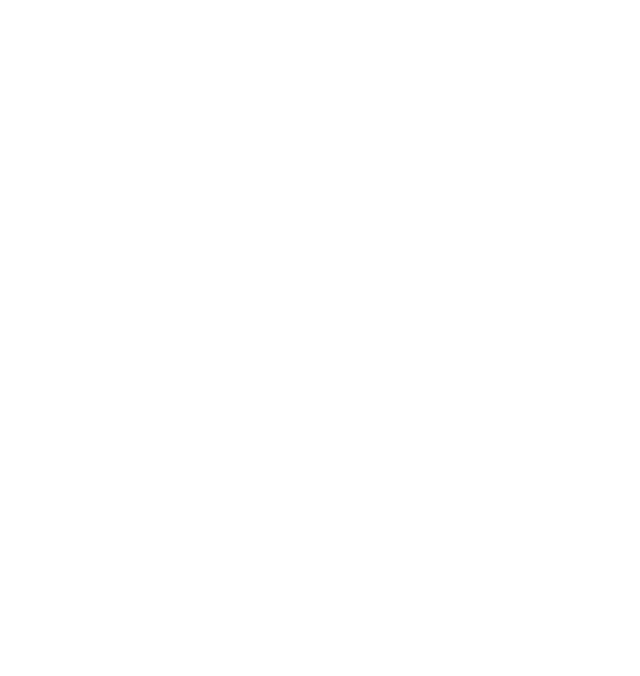
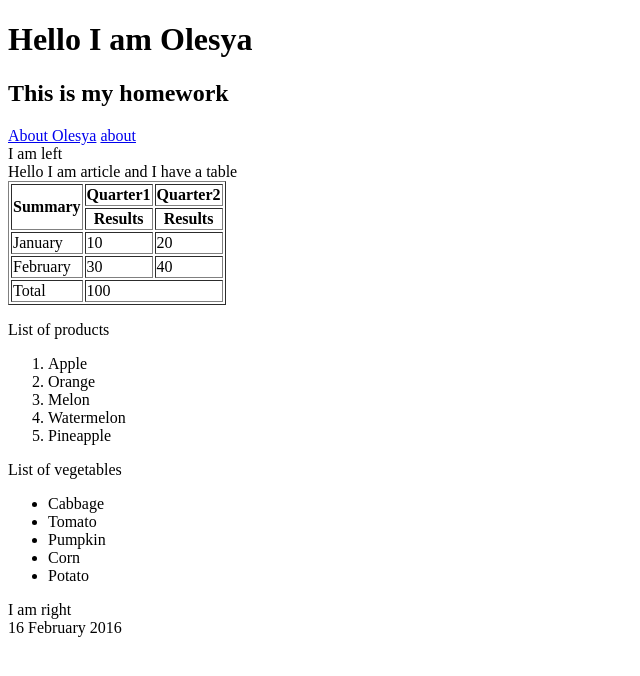
Before and after one commit to Paslavska/Homework3, a plain HTML site: page index.html in a window 1280 px wide. Shown: the whole page, without its empty margins (0-640 px from the left). Drawn offline with Linux system fonts and the light colour scheme.

Commit message:
last update

```diff
--- a/index.html
+++ b/index.html
@@ -4,6 +4,73 @@
         <title> </title>
     </head>
     <body>
+        <header>
+            <hgroup>
+                <h1>Hello I am Olesya</h1>
+                <h2>This is my homework</h2>
+            </hgroup>
+        </header>
+        <nav>
+            <a href="https://www.facebook.com/olesya.kuznetzova" target="_blank" >About Olesya</a>
+            <a href="/about.html">about</a>
+        </nav>
+        <aside>
+            I am left
+        </aside>
+        <article>
+            Hello I am article and I have a table
+            <section>
+               <table border="1">
+                    <tr>
+                        <th rowspan="2">Summary</th>
+                        <th>Quarter1</th>
+                        <th>Quarter2</th>
+                    </tr>
+                    <tr>
+                       <th>Results</th>
+                       <th>Results</th>
+                    </tr>
+                    <tr>
+                        <td>January</td>
+                        <td>10</td>
+                        <td>20</td>
+                    </tr>
+                    <tr>
+                        <td>February</td>
+                        <td>30</td>
+                        <td>40</td>
+                    </tr>
+                    <tr>
+                        <td>Total</td>
+                        <td colspan="2">100</td>
+                    </tr>
+                </table>
+            </section>
+            <section>
+                <p>List of products</p>
+                <ol>
+                    <li>Apple</li>
+                    <li>Orange</li>
+                    <li>Melon</li>
+                    <li>Watermelon</li>
+                    <li>Pineapple</li>
+                </ol>
+                <p>List of vegetables</p>
+                <ul>
+                    <li>Cabbage</li>
+                <li>Tomato</li>
+                <li>Pumpkin</li>
+                <li>Corn</li>
+                <li>Potato</li>
+                </ul>
+            </section>
+        </article>
+        <aside>
+            I am right
+        </aside>
 
+        <footer>
+            <time datetime="2016-02-16"> 16 February 2016</time>
+        </footer>
     </body>
 </html>
```
Also changed, not shown: about.html (added, +9 -0 lines).
